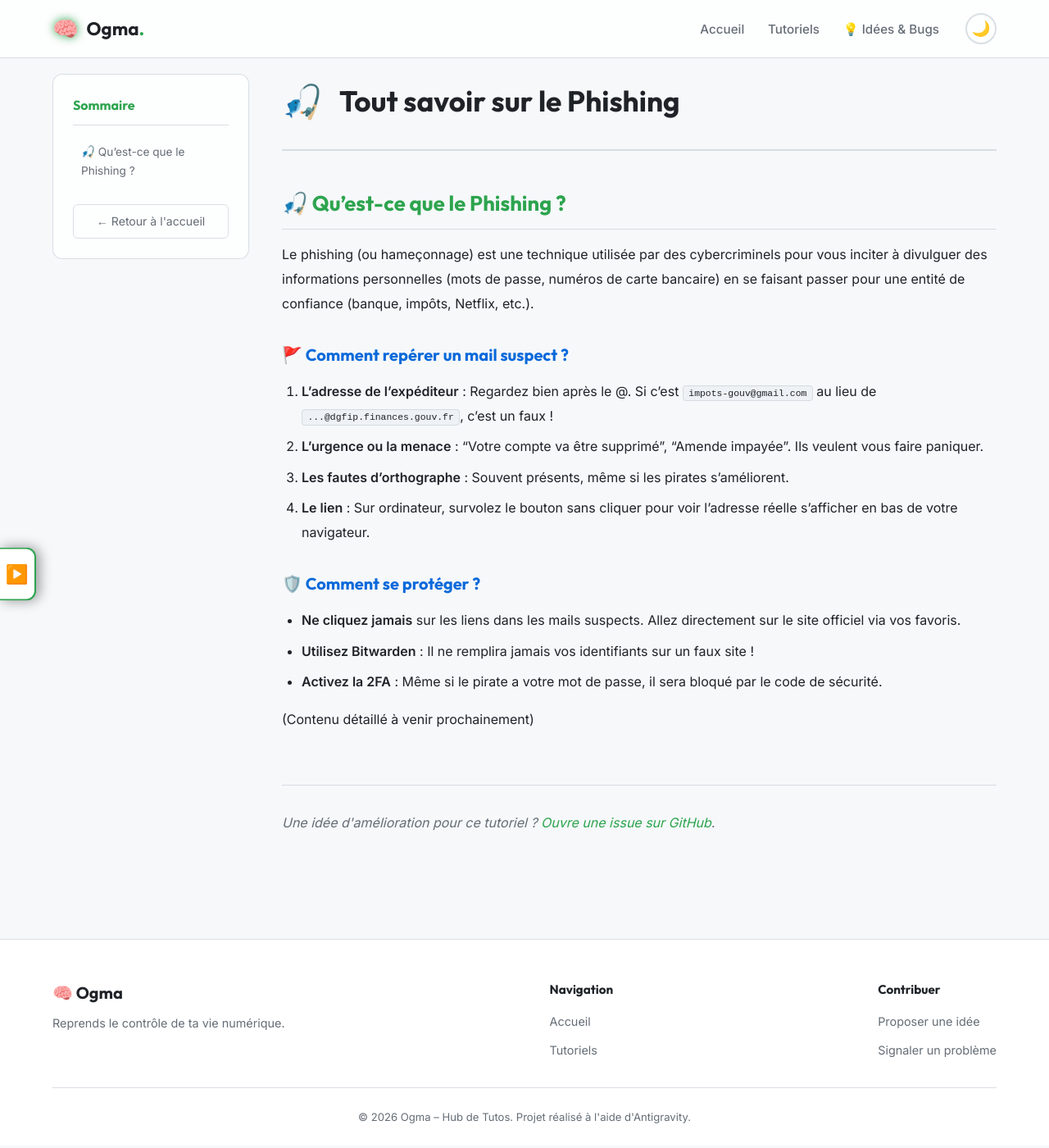
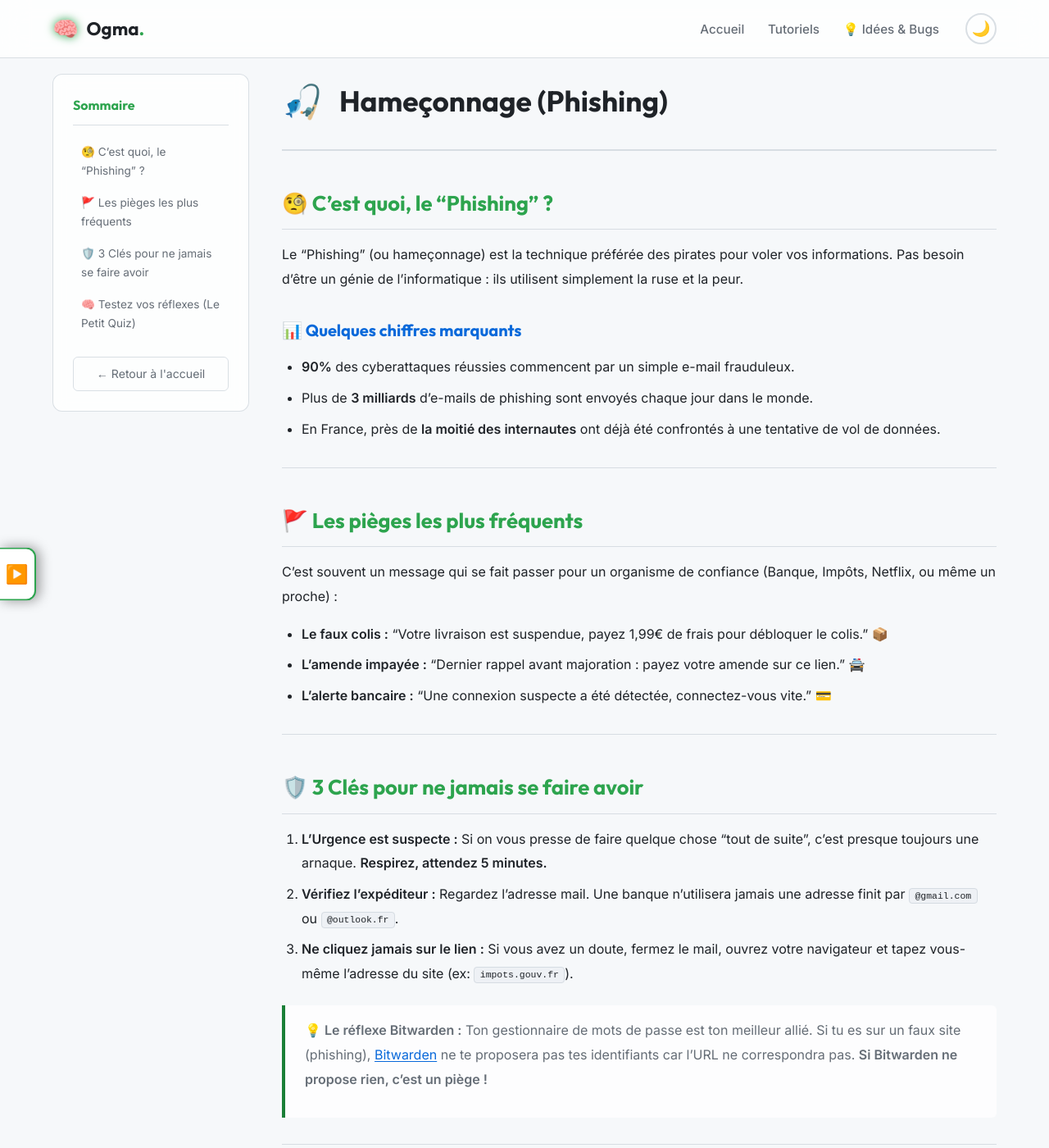
Before and after one commit to ogma-info/ogma-info.github.io, a Jekyll site: the page built from _tutoriels/tuto_phishing.md, in a window 1280 px wide and 1400 px high. Shown: the whole window at 82% size. Built offline with Jekyll 4.4.1, drawn with Linux system fonts in a browser that asks for light colours; some of the changed text lies outside the part shown.

Commit message:
feat: adding tutos
bitwarden update
navigateur
phishing

```diff
--- a/_tutoriels/tuto_phishing.md
+++ b/_tutoriels/tuto_phishing.md
@@ -1,26 +1,75 @@
 ---
 layout: tutorial
-title: "Tout savoir sur le Phishing"
+title: "Hameçonnage (Phishing)"
 icon: "🎣"
-order: 4
-status: in_progress
-excerpt: "Apprends à détecter les tentatives de phishing et à protéger tes données."
+order: 2
+status: available
+excerpt: "Apprends à repérer les pièges des cybercriminels pour ne jamais te faire voler tes données."
 ---
 
-## 🎣 Qu'est-ce que le Phishing ?
+## 🧐 C'est quoi, le "Phishing" ?
 
-Le phishing (ou hameçonnage) est une technique utilisée par des cybercriminels pour vous inciter à divulguer des informations personnelles (mots de passe, numéros de carte bancaire) en se faisant passer pour une entité de confiance (banque, impôts, Netflix, etc.).
+Le "Phishing" (ou hameçonnage) est la technique préférée des pirates pour voler vos informations. Pas besoin d'être un génie de l'informatique : ils utilisent simplement la ruse et la peur.
 
-### 🚩 Comment repérer un mail suspect ?
+### 📊 Quelques chiffres marquants
+*   **90%** des cyberattaques réussies commencent par un simple e-mail frauduleux.
+*   Plus de **3 milliards** d'e-mails de phishing sont envoyés chaque jour dans le monde.
+*   En France, près de **la moitié des internautes** ont déjà été confrontés à une tentative de vol de données.
 
-1. **L'adresse de l'expéditeur** : Regardez bien après le @. Si c'est `impots-gouv@gmail.com` au lieu de `...@dgfip.finances.gouv.fr`, c'est un faux !
-2. **L'urgence ou la menace** : "Votre compte va être supprimé", "Amende impayée". Ils veulent vous faire paniquer.
-3. **Les fautes d'orthographe** : Souvent présents, même si les pirates s'améliorent.
-4. **Le lien** : Sur ordinateur, survolez le bouton sans cliquer pour voir l'adresse réelle s'afficher en bas de votre navigateur.
+---
 
-### 🛡️ Comment se protéger ?
-- **Ne cliquez jamais** sur les liens dans les mails suspects. Allez directement sur le site officiel via vos favoris.
-- **Utilisez Bitwarden** : Il ne remplira jamais vos identifiants sur un faux site !
-- **Activez la 2FA** : Même si le pirate a votre mot de passe, il sera bloqué par le code de sécurité.
+## 🚩 Les pièges les plus fréquents
 
-(Contenu détaillé à venir prochainement)
+C'est souvent un message qui se fait passer pour un organisme de confiance (Banque, Impôts, Netflix, ou même un proche) :
+
+*   **Le faux colis :** "Votre livraison est suspendue, payez 1,99€ de frais pour débloquer le colis." 📦
+*   **L'amende impayée :** "Dernier rappel avant majoration : payez votre amende sur ce lien." 🚔
+*   **L'alerte bancaire :** "Une connexion suspecte a été détectée, connectez-vous vite." 💳
+
+---
+
+## 🛡️ 3 Clés pour ne jamais se faire avoir
+
+1.  **L'Urgence est suspecte :** Si on vous presse de faire quelque chose "tout de suite", c'est presque toujours une arnaque. **Respirez, attendez 5 minutes.**
+2.  **Vérifiez l'expéditeur :** Regardez l'adresse mail. Une banque n'utilisera jamais une adresse finit par `@gmail.com` ou `@outlook.fr`.
+3.  **Ne cliquez jamais sur le lien :** Si vous avez un doute, fermez le mail, ouvrez votre navigateur et tapez vous-même l'adresse du site (ex: `impots.gouv.fr`).
+
+> **💡 Le réflexe Bitwarden :** Ton gestionnaire de mots de passe est ton meilleur allié. Si tu es sur un faux site (phishing), [Bitwarden](/tutoriels/mots-de-passe-bitwarden/) ne te proposera pas tes identifiants car l'URL ne correspondra pas. **Si Bitwarden ne propose rien, c'est un piège !**
+
+---
+
+## 🧠 Testez vos réflexes (Le Petit Quiz)
+
+<details>
+  <summary><b>1. Un SMS dit que vous avez un remboursement d'impôts en attente. Que faites-vous ?</b></summary>
+  <p style="color: #3fb950; padding-left: 20px; margin-top: 10px;">
+    ✅ <b>Réponse :</b> Vous ne cliquez pas. Les impôts ne demandent jamais de coordonnées bancaires par SMS. Connectez-vous directement sur le site officiel.
+  </p>
+</details>
+
+<br>
+
+<details>
+  <summary><b>2. L'adresse de l'envoyeur d'un mail "Netflix" est "support-abo@yahoo.fr". Est-ce fiable ?</b></summary>
+  <p style="color: #3fb950; padding-left: 20px; margin-top: 10px;">
+    ✅ <b>Réponse :</b> Non ! Netflix possède son propre nom de domaine (@netflix.com). Une adresse @yahoo ou @gmail est le signe d'un pirate.
+  </p>
+</details>
+
+<br>
+
+<details>
+  <summary><b>3. Bitwarden ne propose rien pour vous connecter à votre banque. Pourquoi ?</b></summary>
+  <p style="color: #3fb950; padding-left: 20px; margin-top: 10px;">
+    ✅ <b>Réponse :</b> C'est probablement que vous êtes sur une copie frauduleuse du site. Bitwarden ne reconnaît pas l'adresse URL, donc il protège vos données !
+  </p>
+</details>
+
+<br>
+
+<details>
+  <summary><b>4. Je reçois un appel de mon banquier qui m'annonce que ma carte a été piratée. Il me demande la permission pour bloquer la transaction, pour le faire, je dois approuver une opération directement sur mon application bancaire. Est-ce que je valide ?</b></summary>
+  <p style="color: #3fb950; padding-left: 20px; margin-top: 10px;">
+    ✅ <b>Réponse :</b> Dans ce genre de situation, il faut raccrocher immédiatement et appeler votre banque via le numéro habituel. Votre banquier peut faire opposition ou bloquer une transaction si celle-ci est frauduleuse, sans passer par votre application. Les validations sont majoritairement pour des opérations financières ou des contrats, dans des situations d'urgence, les banques mettent généralement en place des numéros dédiés.
+  </p>
+</details>
```
Also changed, not shown: _tutoriels/tuto_bitwarden.md (+1 -1 lines), _tutoriels/tuto_navigateur.md (+57 -6 lines).
